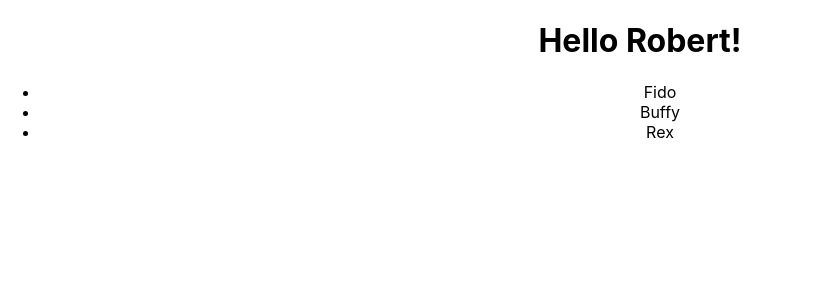
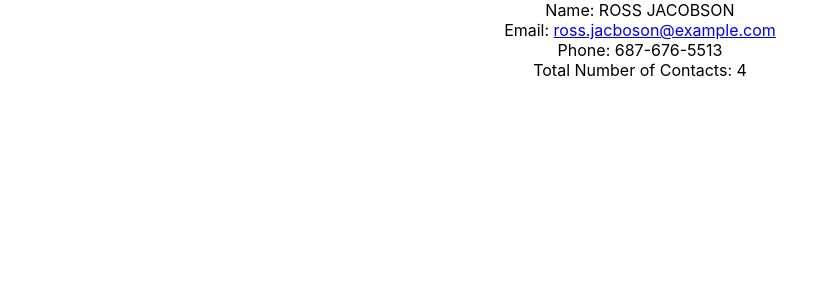
Before and after one commit to RobBerger/l02-FSWD1054, a React (Create React App) app: page / in a window 1280 px wide. Shown: the top 300 px of the page, without its empty margins (0-815 px from the left). Built offline with nearby package versions, Linux system fonts and the light colour scheme.

Commit message:
exported contacts as the default for Contacts.js and changed the app code to example in App.js

```diff
--- a/src/App.js
+++ b/src/App.js
@@ -1,19 +1,16 @@
 import logo from './logo.svg';
 import './App.css';
+import contacts from './Contacts.js';
 
 function App() {
-
-  let name = 'Robert';
-  let dogs = ['Fido', 'Buffy', 'Rex'];
-
+  let contact = contacts[0]
   return (
     <div className="App">
-      <h1>Hello {name}!</h1>
-      <ul>
-        {
-          dogs.map(dog => (<li>{dog}</li>))
-        }
-      </ul>
+      <div>Name: {contact.first_name.toUpperCase()} {contact.last_name.toUpperCase()}</div>
+      <div>Email: <a href={`mailto:${contact.email}`}>{contact.email}</a></div>
+      <div>Phone: {contact.phone}</div>
+
+      <div>Total Number of Contacts: {contacts.length}</div>
     </div>
   );
 }
```
